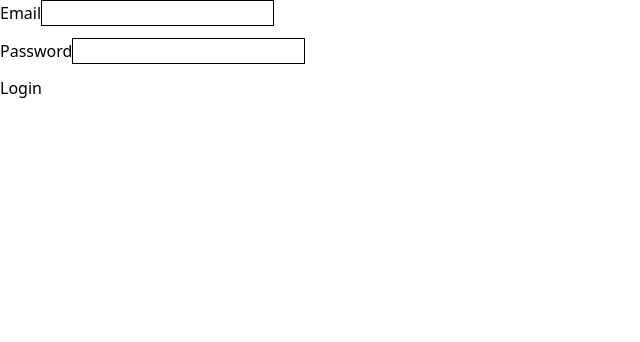
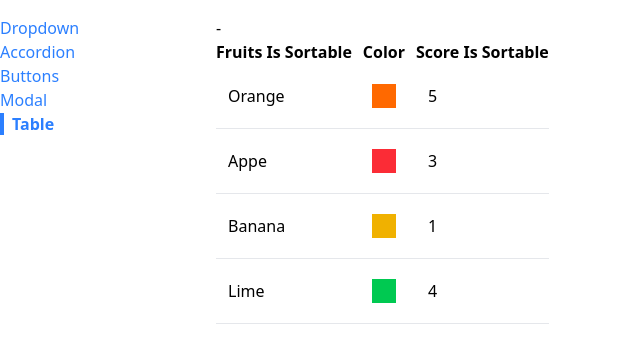
Before and after one commit to Belal-said/comps, a React app: page /table in a window 1280 px wide. Shown: the top 342 px of the page, without its empty margins (0-640 px from the left). Built offline with nearby package versions, Linux system fonts and the light colour scheme; the HTML template or start-up script is replaced by a standard one.

Commit message:
sorting data in our table

```diff
--- a/package.json
+++ b/package.json
@@ -18,6 +18,7 @@
     "react": "18.3.1",
     "react-dom": "18.3.1",
     "react-icons": "^4.6.0",
+    "react-router-dom": "^7.18.3",
     "tailwind-merge": "^3.6.0",
     "tailwindcss": "^4.1.5"
   },
--- a/src/App.js
+++ b/src/App.js
@@ -9,11 +9,11 @@
 import LoginPage from "./pages/LoginPage";
 
 function App() {
-    const [token, setToken] = useState("");
+    // const [token, setToken] = useState("");
 
-    const handleLogout = () => {
-        setToken('')
-    }
+    // const handleLogout = () => {
+    //     setToken('')
+    // }
 
 
     const app = <div className="container mx-auto grid grid-cols-6 gap-4 mt-4">
@@ -27,19 +27,20 @@
                     <DropdonwPage />
                 </Route>
                 <Route path="/buttons">
-                    <ButtonPage />
+                    <ButtonPage  />
                 </Route>
-                <Route path="/modal">
+                <Route path="/modal" >
                     <ModalPage />
                 </Route>
-                <Route path="/table">
+                <Route path="/table" >
                     <TablePage />
                 </Route>
-                <button onClick={handleLogout}>logout</button>
+                {/* <button onClick={handleLogout}>logout</button> */}
             </div>
         </div>
 
-    return token ? app : <LoginPage token={token} setToken={setToken} />;
+    // return token ? app : <LoginPage token={token} setToken={setToken} />;
+    return app;
 }
 
 export default App;
--- /dev/null
+++ b/src/components/SortableTable.js
@@ -0,0 +1,66 @@
+import { useState } from "react";
+import Table from "./Table";
+
+function SortableTable(props) {
+    const [sortOrder, setSortOrder] = useState(null);
+    const [sortBy, setSortBy] = useState(null);
+    const { config, data } = props;
+
+    const handleClick = (label) => {
+        if (sortOrder === null) {
+            setSortOrder("asc");
+            setSortBy(label);
+        } else if (sortOrder === "asc") {
+            setSortOrder("desc");
+            setSortBy(label);
+        } else if (sortOrder === "desc") {
+            setSortOrder(null);
+            setSortBy(null);
+        }
+    };
+
+    const updatedConfig = config.map((column) => {
+        if (!column.sortValue) {
+            return column;
+        }
+
+        return {
+            ...column,
+            header: () => (
+                <th onClick={() => handleClick(column.label)}>
+                    {column.label} Is Sortable
+                </th>
+            ),
+        };
+    });
+
+    // Only sort data if sortOrder && sortBy are not null.
+    // Make a copy of the 'data' prop .
+    // Find the correct sortValue funciton and use it for sorting.
+
+    let sortedData = data;
+    if (sortOrder && sortBy) {
+        const { sortValue } = config.find((column) => column.label === sortBy);
+        sortedData = [...data].sort((a, b) => {
+            const valueA = sortValue(a);
+            const valueB = sortValue(b);
+
+            const reverseOrder = sortOrder === "asc" ? 1 : -1;
+
+            if (typeof valueA === "string") {
+                return valueA.localeCompare(valueB) * reverseOrder;
+            } else {
+                return (valueA - valueB) * reverseOrder;
+            }
+        });
+    }
+
+    return (
+        <div>
+            {sortOrder} - {sortBy}
+            <Table {...props} config={updatedConfig} data={sortedData}/>
+        </div>
+    );
+}
+
+export default SortableTable;
--- a/src/components/Table.js
+++ b/src/components/Table.js
@@ -1,5 +1,10 @@
+import { Fragment } from "react";
+
 function Table({ data, config, keyFn }) {
     const renderedHeaders = config.map((column) => {
+        if (column.header) {
+            return <Fragment key={column.label}>{column.header()}</Fragment>
+        }
         return <th key={column.label}>{column.label}</th>;
     });
 
--- a/src/pages/TablePage.js
+++ b/src/pages/TablePage.js
@@ -1,4 +1,4 @@
-import Table from "../components/Table";
+import SortableTable from "../components/SortableTable";
 
 function TablePage() {
     const data = [
@@ -9,22 +9,30 @@
     ];
 
     const config = [
-        { label: "Fruits", render: (fruit) => fruit.name },
+        {
+            label: "Fruits",
+            render: (fruit) => fruit.name,
+            sortValue: (fruit) => fruit.name,
+        },
         {
             label: "Color",
             render: (fruit) => <div className={`p-3 m-2 ${fruit.color}`}></div>,
         },
-        { label: "Score", render: (fruit) => fruit.score },
+        {
+            label: "Score",
+            render: (fruit) => fruit.score,
+            sortValue: (fruit) => fruit.score
+        },
     ];
 
     // key function to put in mapping to work with all types of data.
     const keyFn = (fruit) => {
-        return fruit.name
-    }
+        return fruit.name;
+    };
 
     return (
         <div>
-            <Table data={data} config={config} keyFn={keyFn}/>
+            <SortableTable data={data} config={config} keyFn={keyFn} />
         </div>
     );
 }
```
Also changed, not shown: 2 other files (tests, documents, lock files or other folders).
